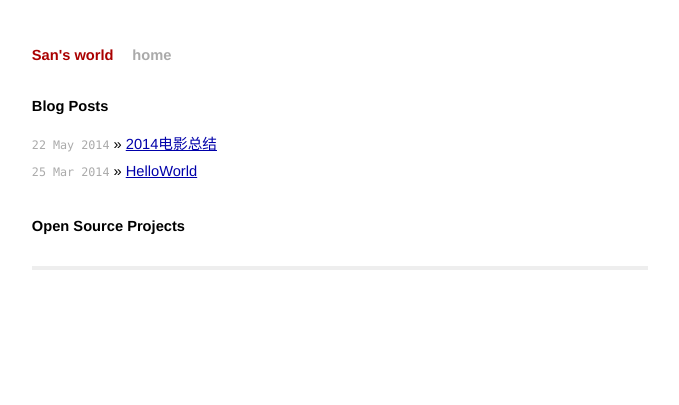
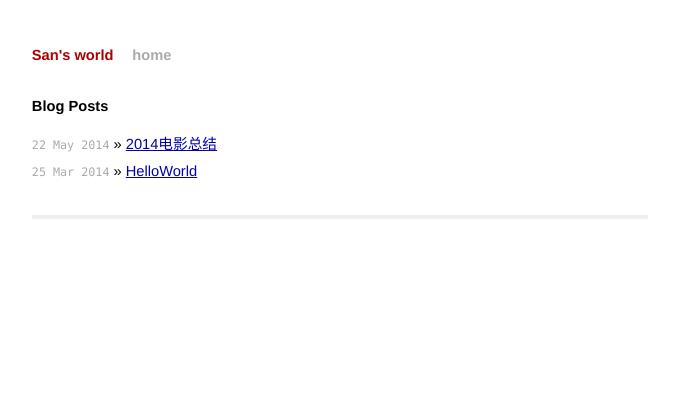
Before and after one commit to isensen/isensen.github.io, a Jekyll site: the page built from index.html, in a window 1280 px wide. Shown: the top 405 px of the page, without its empty margins (300-979 px from the left). Built offline with Jekyll 4.4.1, drawn with Linux system fonts in a browser that asks for light colours; Markdown is read by kramdown in place of the engine named in the settings.

Commit message:
edit index

```diff
--- a/index.html
+++ b/index.html
@@ -11,7 +11,6 @@ title: i3342th
     {% endfor %}
   </ul>
 
-  <h1>Open Source Projects</h1>
   <ul class="posts">
   </ul>
 </div>
```
